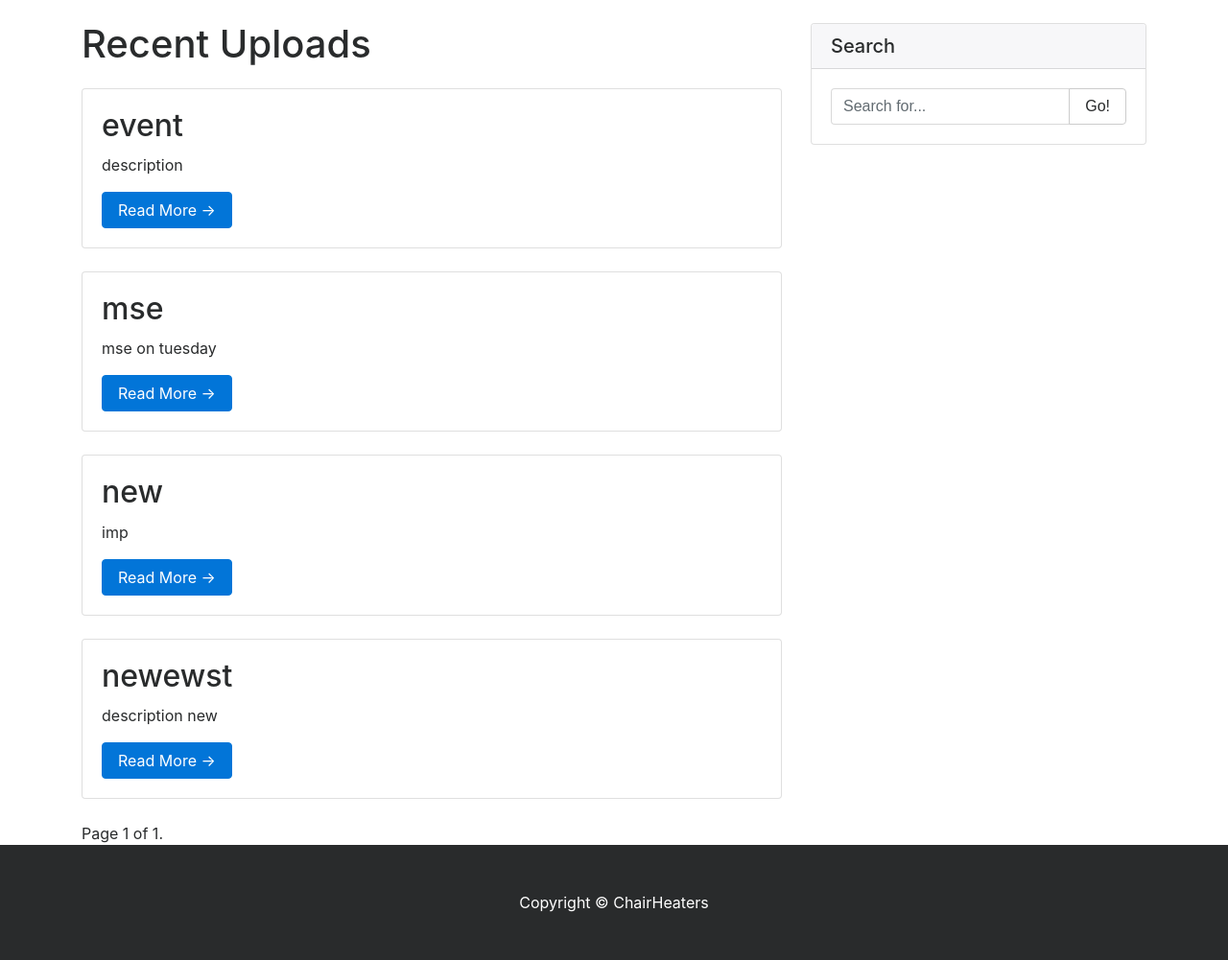
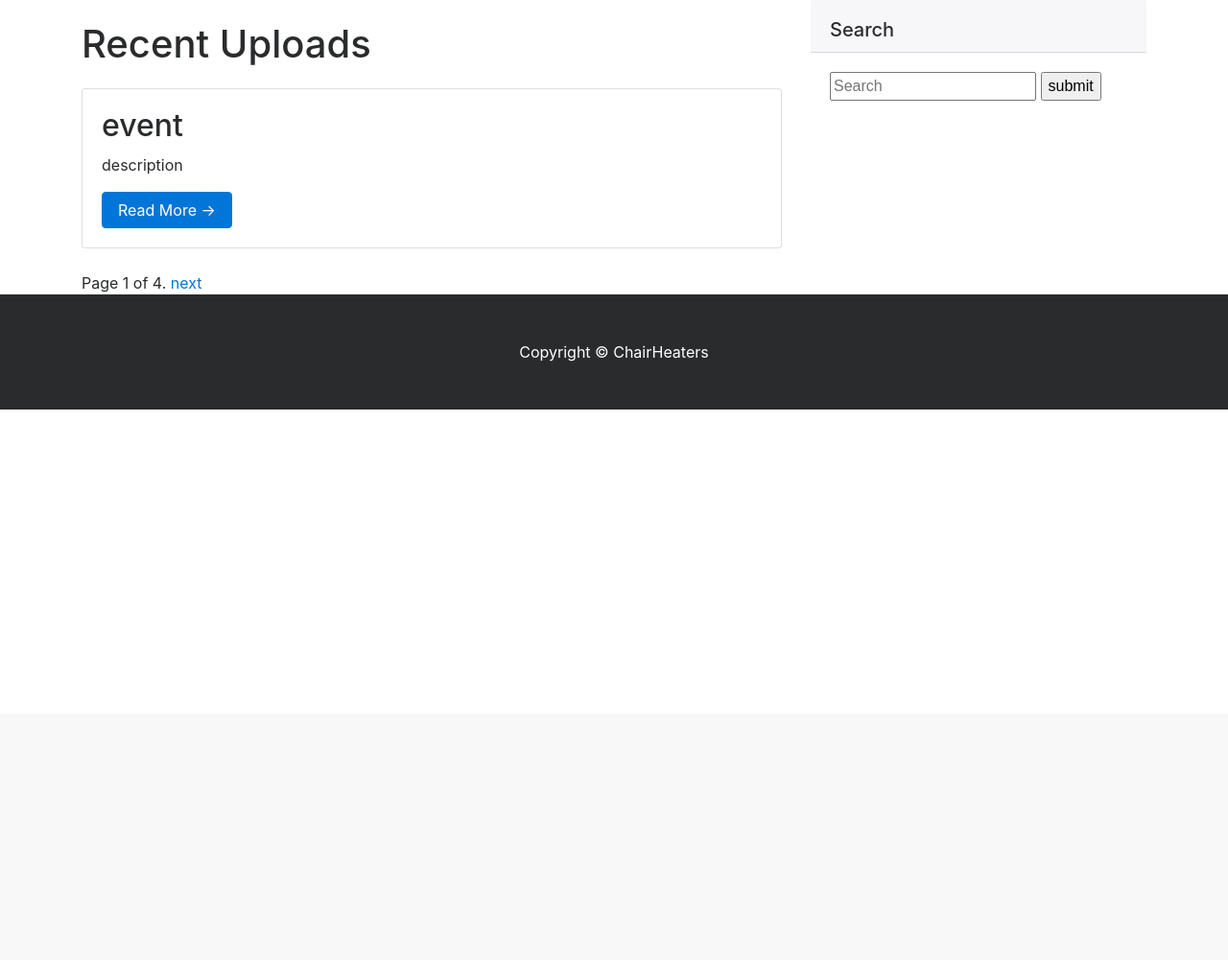
Before and after one commit to mandar-01/ChairHeaters, a Django app: page /uploads/list/ in a window 1280 px wide. Shown: the part 56-1057 px from the top of the page at 96% size. After the commit the page ends 483 px from the top, so only its background shows below. Run offline with Django 3.2, Linux system fonts and the light colour scheme; data comes from the database, SQL or seed files in the repository; some libraries are stand-ins or nearby versions.

Commit message:
implmented search posts

```diff
--- a/uploads/templates/base.html
+++ b/uploads/templates/base.html
@@ -108,22 +108,7 @@
 
             </div>
 
-            <!-- Sidebar Widgets Column -->
-            <div class="col-md-4">
 
-                <!-- Search Widget -->
-                <div class="card my-4">
-                    <h5 class="card-header">Search</h5>
-                    <div class="card-block">
-                        <div class="input-group">
-                            <input type="text" class="form-control" placeholder="Search for...">
-                            <span class="input-group-btn">
-                                <button class="btn btn-secondary" type="button">Go!</button>
-                            </span>
-                        </div>
-                    </div>
-                </div>
-            </div>
 
         </div>
         <!-- /.row -->
--- a/uploads/templates/post_list.html
+++ b/uploads/templates/post_list.html
@@ -1,4 +1,12 @@
 {% extends "base.html" %}
+
+{% block styles %}
+<style type="text/css">
+    #lol {
+        padding-top: 20px;
+    }
+</style>
+{% endblock %}
 
 {% block content %}
     <!-- Page Content -->
@@ -28,7 +36,7 @@
                 <div class="pagination">
                     <span class="step-links">
                         {% if object_list.has_previous %}
-                            <a href="?page={{ object_list.previous_page_number }}">previous</a>
+                            <a href="?page={{ object_list.previous_page_number }}&q={{request.GET.q}}">previous</a>
                         {% endif %}
 
                         <span class="current">
@@ -36,27 +44,37 @@
                         </span>
 
                         {% if object_list.has_next %}
-                            <a href="?page={{ object_list.next_page_number }}">next</a>
+                            <a href="?page={{ object_list.next_page_number }}&q={{request.GET.q}}">next</a>
                         {% endif %}
                     </span>
                 </div>
 
             </div>
 
-            <!-- Sidebar Widgets Column -->
+<!--              Sidebar Widgets Column
             <div class="col-md-4">
 
-                <!-- Search Widget -->
+                 Search Widget
                 <div class="card my-4">
                     <h5 class="card-header">Search</h5>
                     <div class="card-block">
                         <div class="input-group">
-                            <input type="text" class="form-control" placeholder="Search for...">
+                            <form method="GET" action="">
+                            <input type="text" class="form-control" name="q" placeholder="Search for...">
                             <span class="input-group-btn">
-                                <button class="btn btn-secondary" type="button">Go!</button>
-                            </span>
+                            <input class="btn btn-secondary" type="submit" value="Go!"></input>
+                            </form>
                         </div>
                     </div>
+                </div>
+            </div> -->
+            <div class="col-md-4">
+                <h5 class="card-header" id="lol">Search</h5>
+                <div class="card-block">
+                    <form method="GET" action="">
+                        <input type="text" name="q" placeholder="Search" value="{{request.GET.q}}">
+                        <input type="submit" value="submit">
+                    </form>
                 </div>
             </div>
 
--- a/uploads/views.py
+++ b/uploads/views.py
@@ -3,6 +3,7 @@ from uploads.models import upload
 from django.http import HttpResponseRedirect,Http404
 from .forms import PostForm
 from django.core.paginator import Paginator, EmptyPage, PageNotAnInteger
+from django.db.models import Q
 
 
 # Create your views here.
@@ -12,7 +13,17 @@ def upload_view(request):
 def post_list(request):
 	queryset_list = upload.objects.all() # Get all database querysets
 	queryset = upload.objects.all()
-	paginator = Paginator(queryset_list, 4) # Show 2 contacts per page
+
+	query = request.GET.get("q")
+	if query:
+		queryset_list = queryset_list.filter(
+			Q(title__icontains=query) |
+            Q(description__icontains=query) |
+            Q(user__first_name__icontains=query) |
+            Q(user__last_name__icontains=query)
+			).distinct()
+
+	paginator = Paginator(queryset_list, 1) # Show 2 contacts per page
 
 	page = request.GET.get('page')
 	try:
```
Also changed, not shown: 2 other files.
